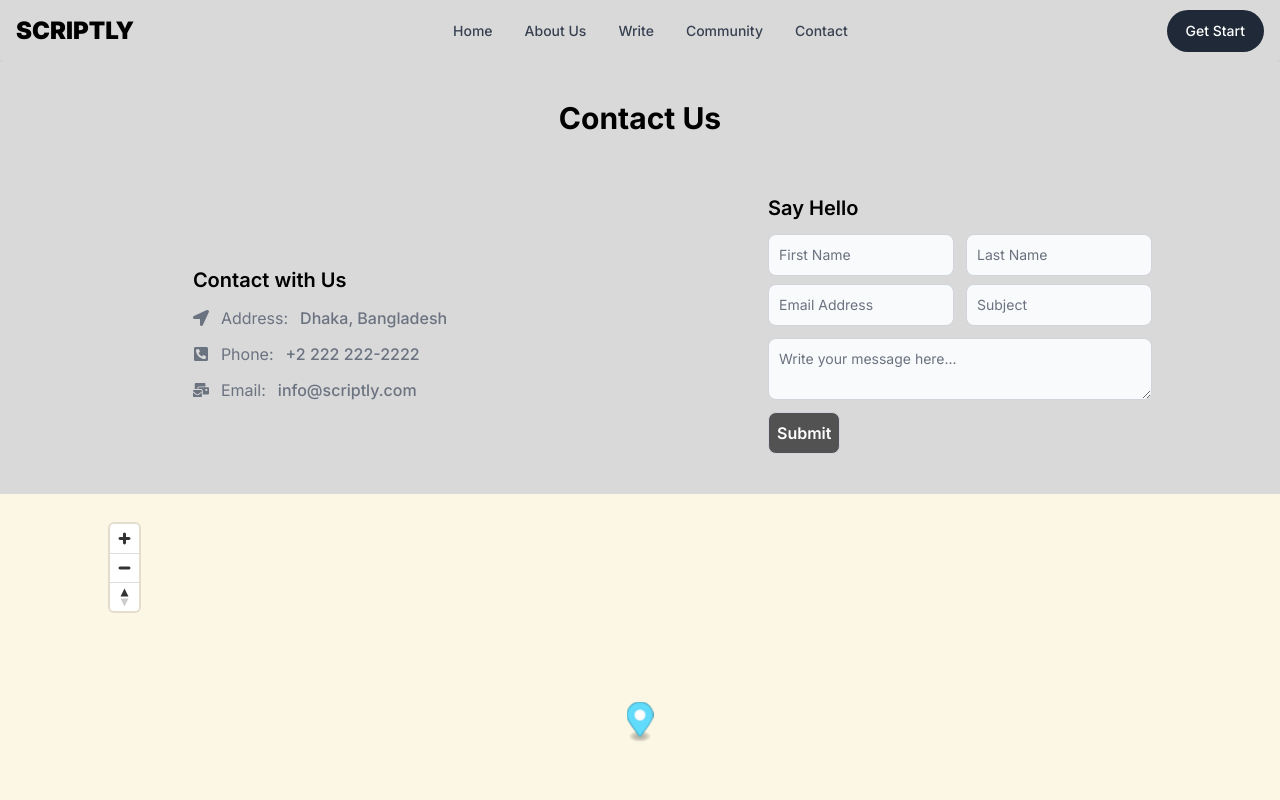
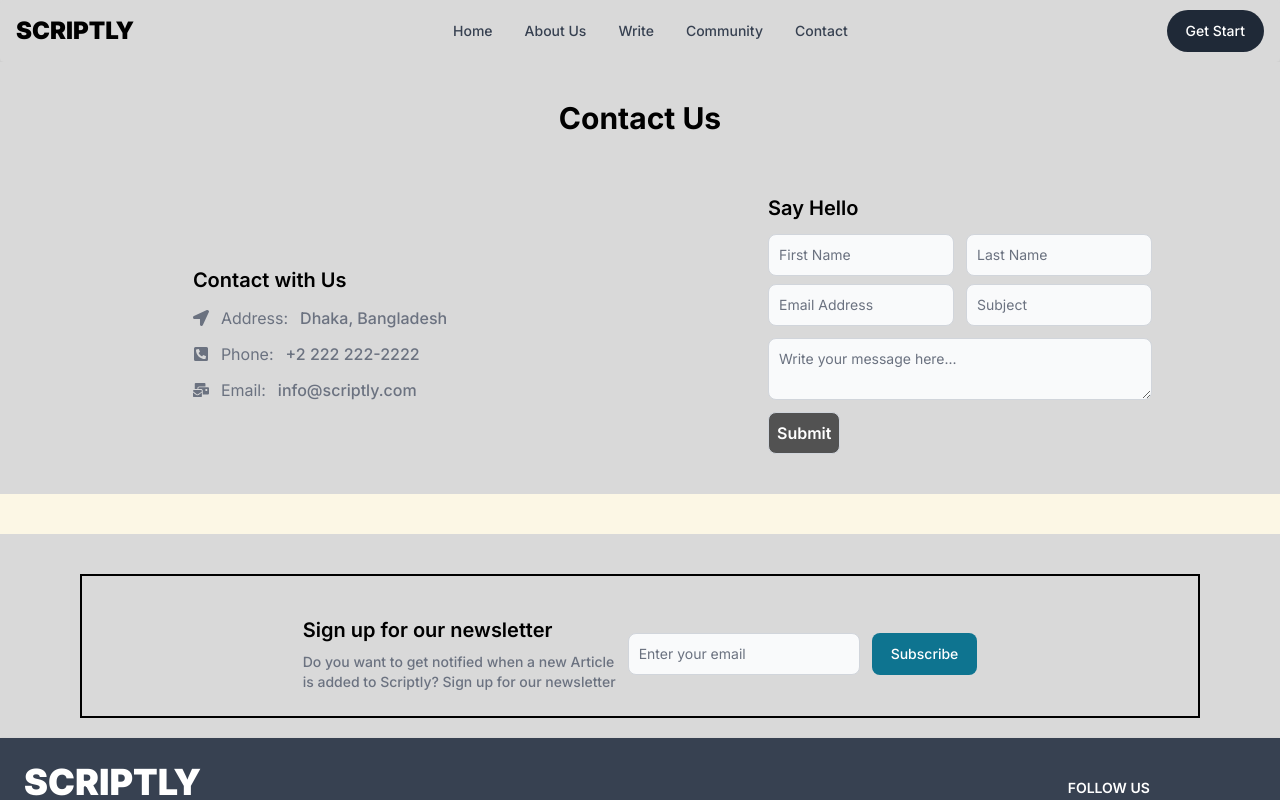
Before and after one commit to Alamin-22/Article-publishing-website-Client, a Next.js app: page /contact in a window 1280 px wide. Shown: the top 800 px of the page. Built offline with nearby package versions, Linux system fonts and the light colour scheme; no server answers.

Commit message:
deployed

```diff
--- a/src/app/contact/page.js
+++ b/src/app/contact/page.js
@@ -1,5 +1,5 @@
 import { FaLocationArrow, FaPhoneSquareAlt, FaMailBulk } from "react-icons/fa";
-import LocationMap from "./../../components/LocationMap";
+// import LocationMap from "./../../components/LocationMap";
 import { Banner, Button, Label, TextInput } from "flowbite-react";
 import { HiX } from "react-icons/hi";
 
@@ -84,9 +84,7 @@ const ContactPage = () => {
           </form>
         </div>
       </div>
-      <div className="  px-20 py-5   bg-[#fcf7e5]">
-        <LocationMap />
-      </div>
+      <div className="  px-20 py-5   bg-[#fcf7e5]">{/* <LocationMap /> */}</div>
       <div className="h-36 mx-20 border-2 border-black mt-10 py-10 bg-[#d9d9d9] mb-5">
         <Banner>
           <div className="flex  overflow-hidden w-full items-center justify-center ">
--- a/src/app/layout.js
+++ b/src/app/layout.js
@@ -1,7 +1,7 @@
 import { Inter } from "next/font/google";
 import "./globals.css";
-import NavbarComponent from "@/components/Navbar";
-import FooterCom from "@/components/Footer/Footer";
+import NavbarComponent from "@/Components/Navbar";
+import FooterCom from "@/Components/Footer/Footer";
 
 const inter = Inter({ subsets: ["latin"] });
 
--- a/src/components/LocationMap.jsx
+++ b/src/components/LocationMap.jsx
@@ -1,12 +1,13 @@
-"use client"
-import Map, {NavigationControl, Marker} from 'react-map-gl';
-import maplibregl from 'maplibre-gl';
-import 'maplibre-gl/dist/maplibre-gl.css';
+// "use client"
+// import Map, {NavigationControl, Marker} from 'react-map-gl';
+// import maplibregl from 'maplibre-gl';
+// import 'maplibre-gl/dist/maplibre-gl.css';
 
 const LocationMap = () => {
   return (
     <div className='overflow-hidden container mx-auto mb-5 px-5'>
-      <Map mapLib={maplibregl}
+      map
+      {/* <Map mapLib={maplibregl}
         initialViewState={{
           longitude: 90.399452,
           latitude: 23.777176,
@@ -17,7 +18,7 @@ const LocationMap = () => {
       >
         <NavigationControl position="top-left" />
         <Marker longitude={90.399452} latitude={23.777176} color='#61dbfb' />
-      </Map>
+      </Map> */}
     </div>
   );
 };
```
